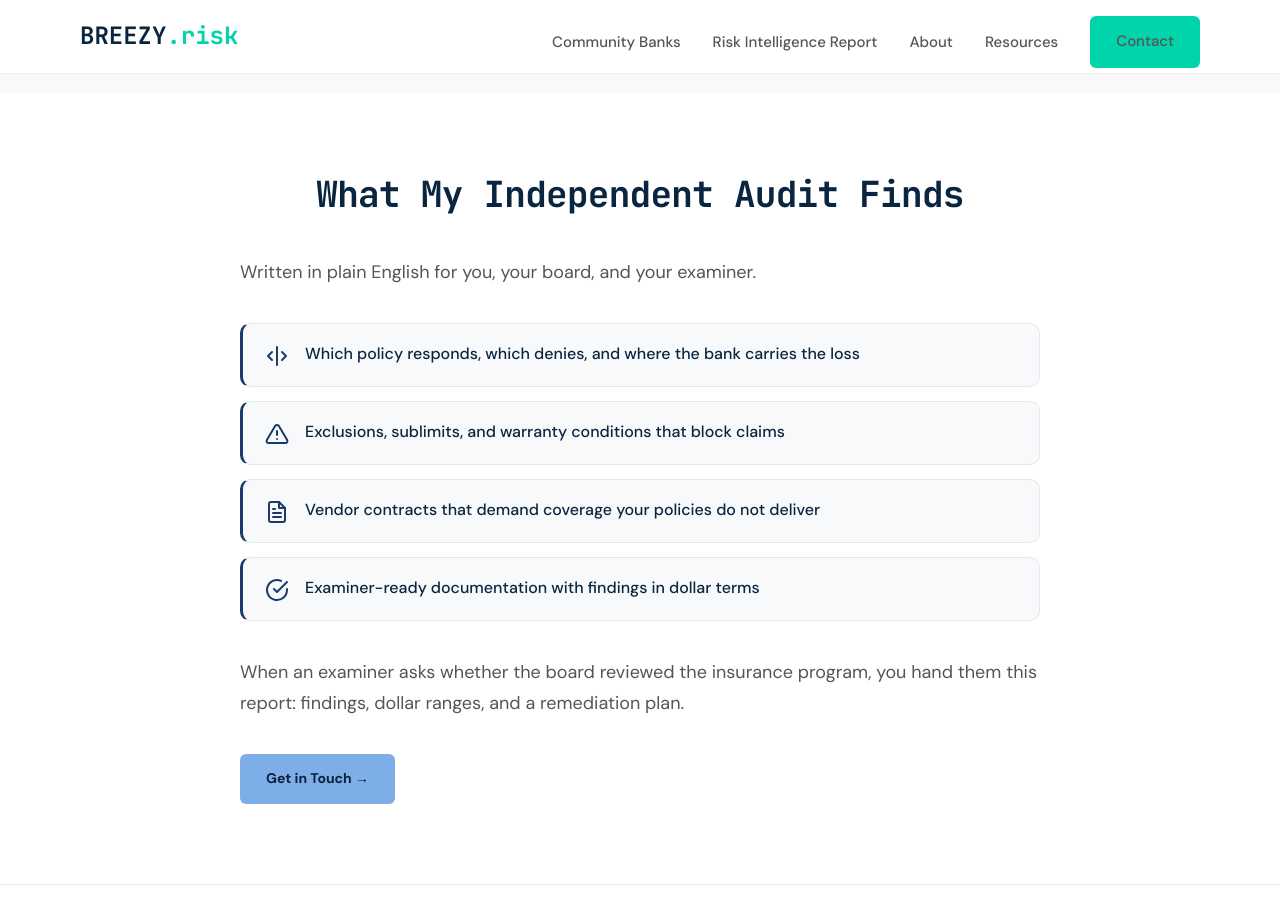
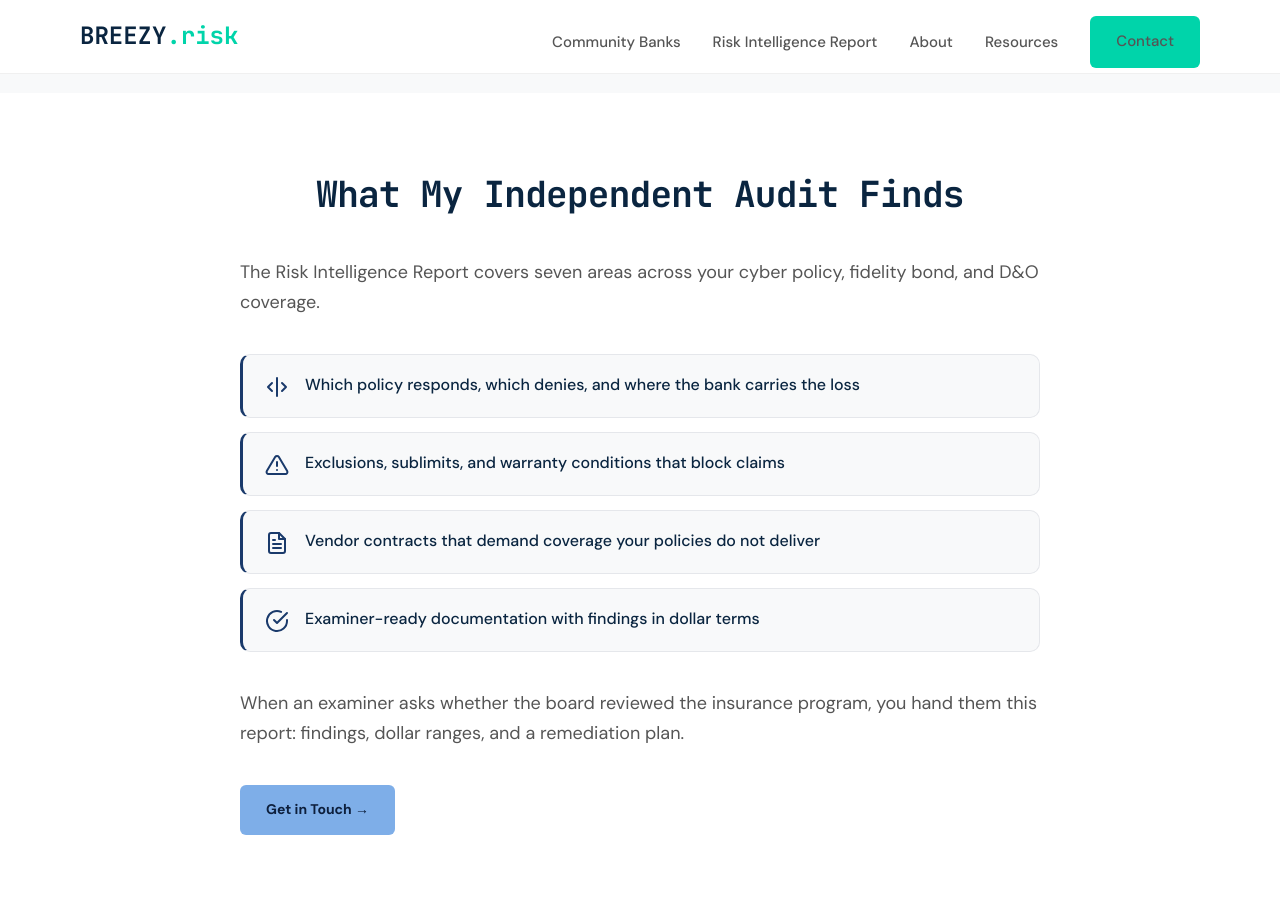
Before and after one commit to joeproe1/breezyins.com, a Jekyll site: the page built from community-bank-insurance.html, in a window 1280 px wide and 900 px high, scrolled down 2214 px. Built offline with Jekyll 4.4.1, drawn with Linux system fonts in a browser that asks for light colours.

Commit message:
Fix alt text, schema date, and repeated phrase on bank page
Co-Authored-By: Claude Opus 4.6 <noreply@anthropic.com>

```diff
--- a/community-bank-insurance.html
+++ b/community-bank-insurance.html
@@ -646,7 +646,7 @@ permalink: /community-bank-insurance/
     <h2 class="bank-section-heading">What My Independent Audit Finds</h2>
 
     <p class="audit-lede">
-      Written in plain English for you, your board, and your examiner.
+      The Risk Intelligence Report covers seven areas across your cyber policy, fidelity bond, and D&amp;O coverage.
     </p>
 
     <div class="audit-checklist">
--- a/index.html
+++ b/index.html
@@ -215,7 +215,7 @@ description: "I don't sell insurance. I audit it. Independent Risk Intelligence
   <div class="container">
     <div class="section-narrow">
       <div class="about-preview-grid">
-        <img src="{{ '/assets/images/joerg-homepage.jpg' | relative_url }}" alt="Joerg Proeve, Founder of Breezy Risk Advisors" class="about-preview-photo">
+        <img src="{{ '/assets/images/joerg-homepage.jpg' | relative_url }}" alt="Joerg Proeve, Independent Risk Advisor at Breezy Risk Advisors" class="about-preview-photo">
         <div class="about-preview-text">
           <h3 style="font-size:22px; margin:0 0 12px; color:#0A2540;">Who Is Behind Breezy Risk Advisors</h3>
           <p>
```
Also changed, not shown: other parts of community-bank-insurance.html (+1 -1 lines).
